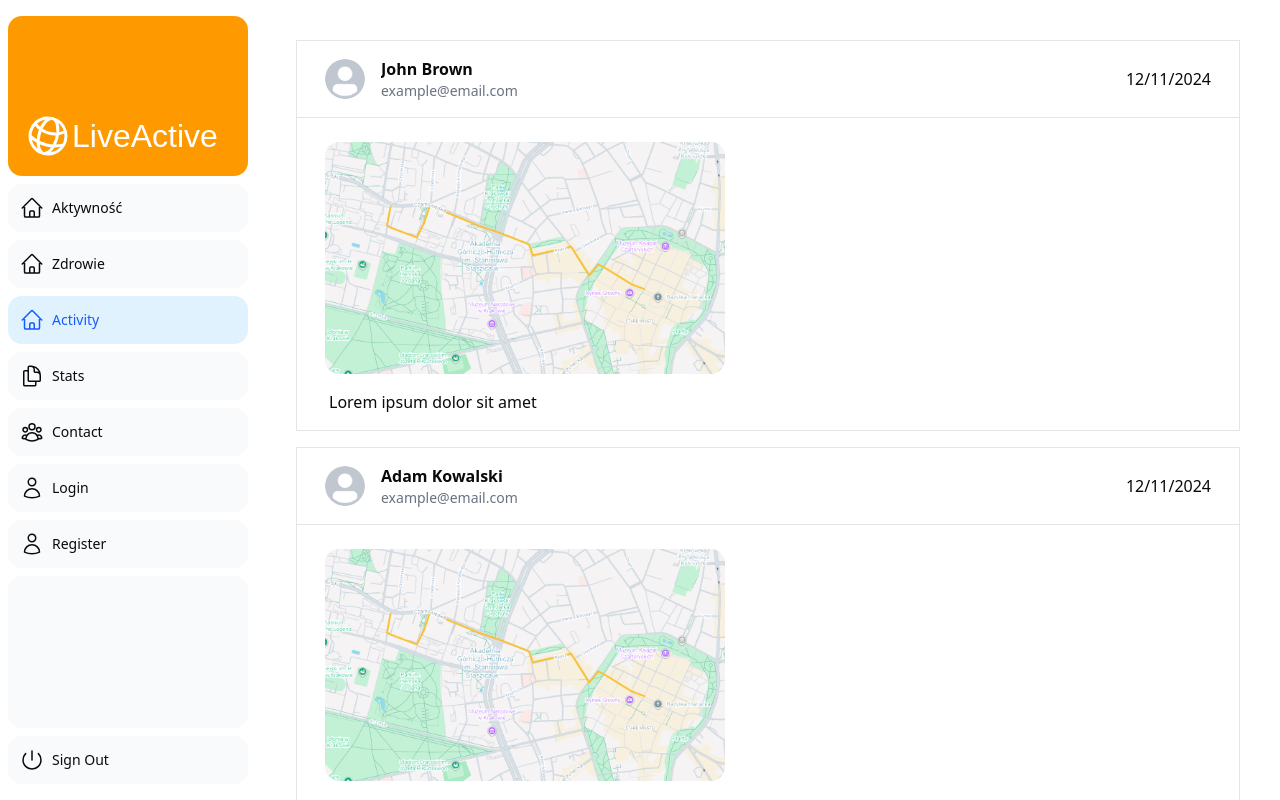
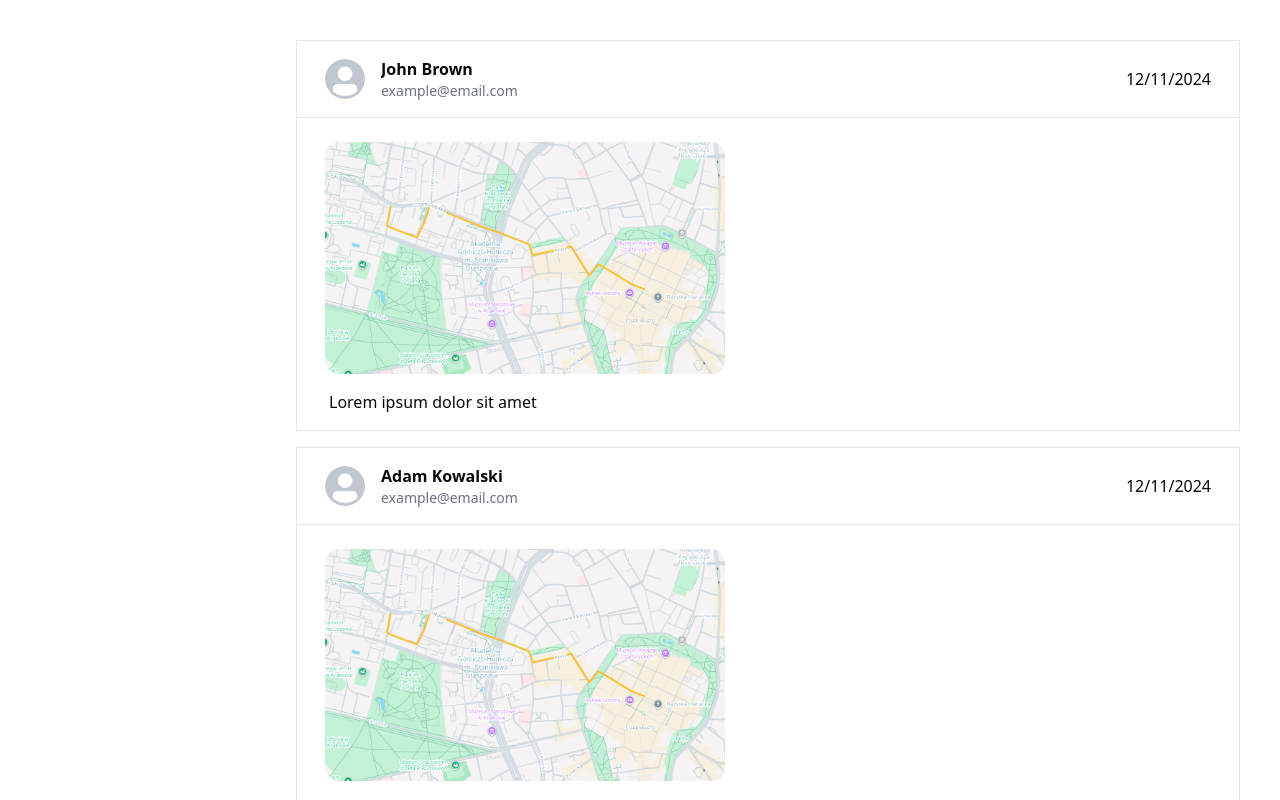
Before and after one commit to DROPTABLEDRUZYNY/SMH-Hackathon-2025, a Next.js app in the folder frontend/: page /activity in a window 1280 px wide. Built offline with nearby package versions, Linux system fonts and the light colour scheme; a web font is replaced by a local one.

Commit message:
first, deleted navbar

```diff
--- a/frontend/app/(mainapp)/(navigation)/layout.tsx
+++ b/frontend/app/(mainapp)/(navigation)/layout.tsx
@@ -17,9 +17,7 @@ export default function Layout({ children }: { children: React.ReactNode }) {
   return (
     <span lang="en" suppressHydrationWarning>
       <div className="flex h-screen flex-col md:flex-row md:overflow-hidden">
-        <div className="w-full flex-none md:w-64">
-          <MainNav />
-        </div>
+        <div className="w-full flex-none md:w-64">{/* <MainNav /> */}</div>
         <div className="flex-grow p-6 md:overflow-y-auto md:p-10">
           {children}
         </div>
```
Also changed, not shown: 1 other file (tests, documents, lock files or other folders).
